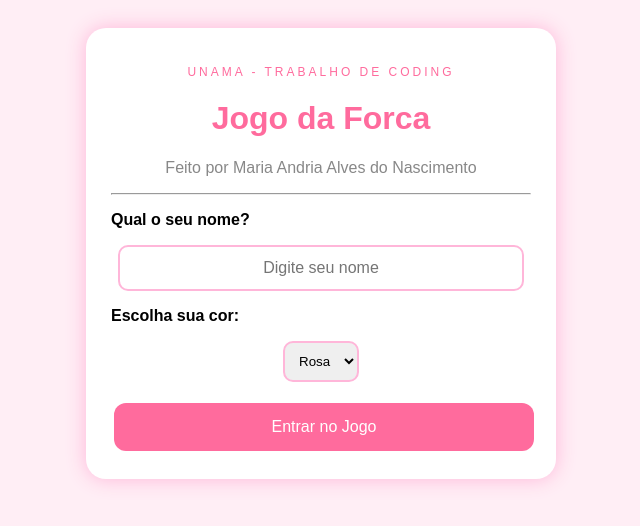
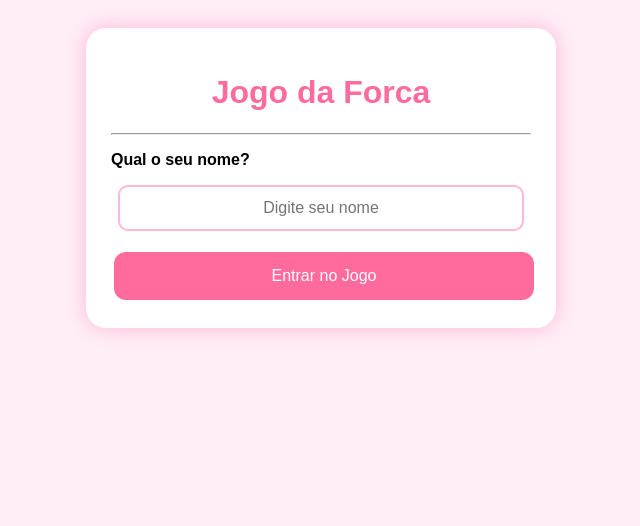
Before and after one commit to andriaalves61-code/jogo-da-forca-02, a Flask app: page / in a window 1280 px wide. Shown: the top 526 px of the page, without its empty margins (319-959 px from the left). Run offline with Flask 3, Linux system fonts and the light colour scheme.

Commit message:
Simplify index.html by removing unnecessary elements
Removed introductory text and color selection from the form.

```diff
--- a/templates/index.html
+++ b/templates/index.html
@@ -17,16 +17,11 @@
 <body>
 {% if not logado %}
 <div class="caixa">
-  <p style="color:#ff6b9d; letter-spacing:3px; font-size:12px;">UNAMA - TRABALHO DE CODING</p>
   <h1>Jogo da Forca</h1>
-  <p style="color:#888;">Feito por Maria Andria Alves do Nascimento</p>
   <hr>
   <form method="POST">
     <p style="text-align:left; font-weight:bold;">Qual o seu nome?</p>
     <input name="nome" placeholder="Digite seu nome" required>
-    <p style="text-align:left; font-weight:bold;">Escolha sua cor:</p>
-    <select name="cor" style="padding:10px; border-radius:10px; border:2px solid #ffb6d9;">
-      <option>Rosa</option><option>Lilas</option><option>Azul</option>
     </select>
     <br><br>
     <button style="width:100%; padding:15px;">Entrar no Jogo</button>
```
